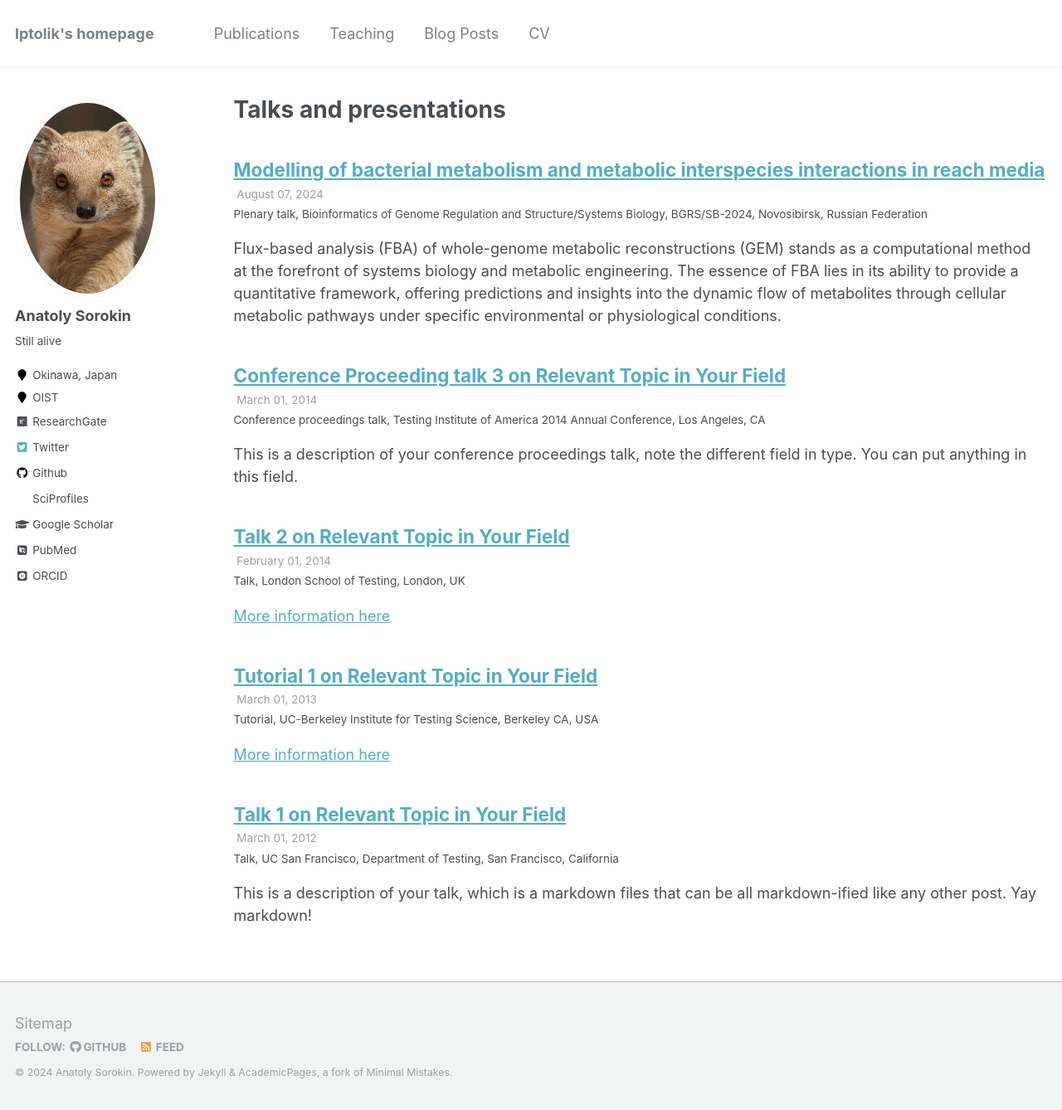
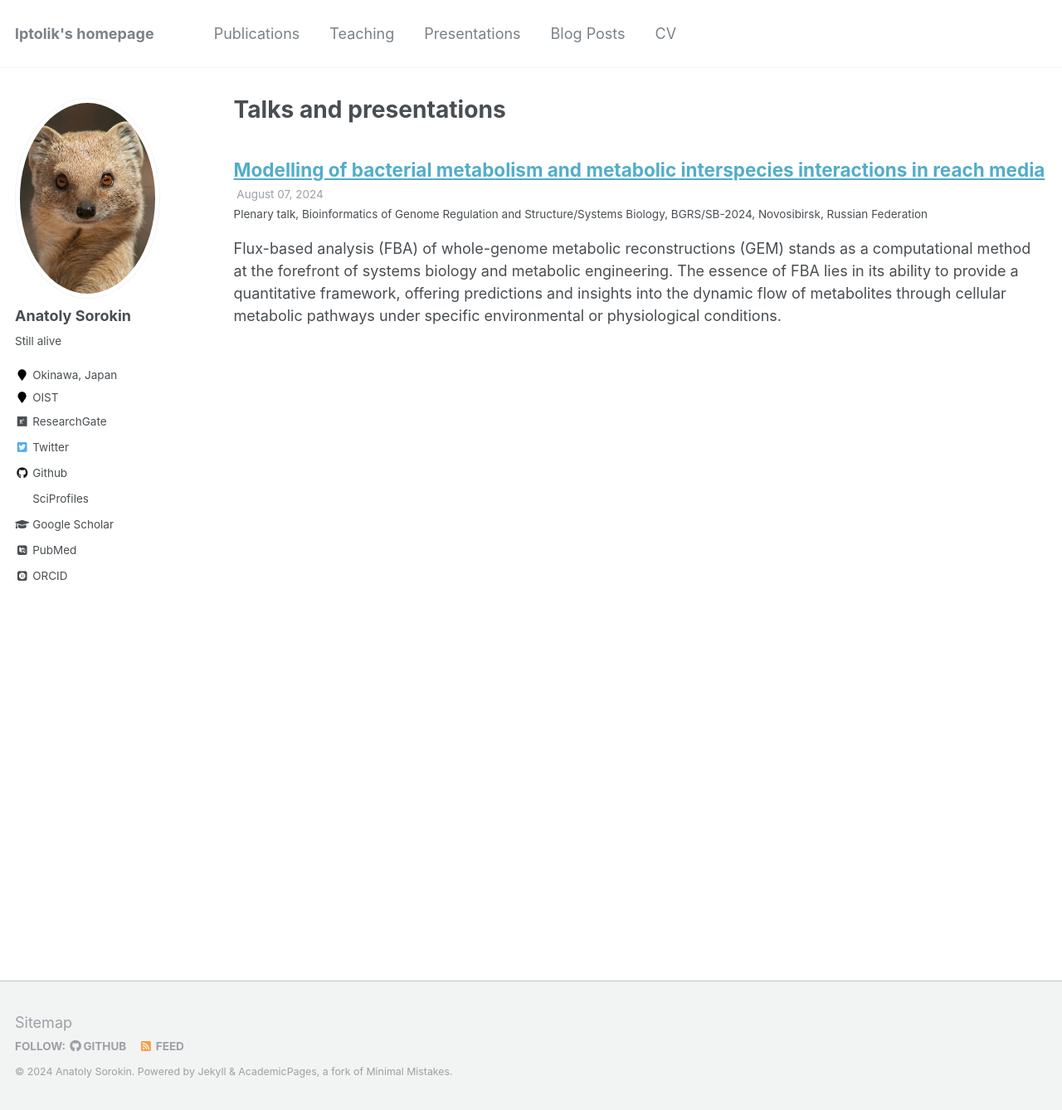
Before and after one commit to lptolik/lptolik.github.io, a Jekyll site: the page built from _pages/talks.html, in a window 1280 px wide and 1338 px high. Shown: the whole window at 83% size. Built offline with Jekyll 4.4.1, drawn with Linux system fonts in a browser that asks for light colours; some web fonts are replaced.

Commit message:
update talks

```diff
--- a/_data/navigation.yml
+++ b/_data/navigation.yml
@@ -6,6 +6,9 @@
   - title: "Teaching"
     url: /teaching/
 
+  - title: "Presentations"
+    url: /talks/
+
   - title: "Blog Posts"
     url: /year-archive/
 
--- a/_talks/2012-03-01-talk-1.md
+++ /dev/null
@@ -1,11 +0,0 @@
----
-title: "Talk 1 on Relevant Topic in Your Field"
-collection: talks
-type: "Talk"
-permalink: /talks/2012-03-01-talk-1
-venue: "UC San Francisco, Department of Testing"
-date: 2012-03-01
-location: "San Francisco, California"
----
-
-This is a description of your talk, which is a markdown files that can be all markdown-ified like any other post. Yay markdown!
--- a/_talks/2013-03-01-tutorial-1.md
+++ /dev/null
@@ -1,13 +0,0 @@
----
-title: "Tutorial 1 on Relevant Topic in Your Field"
-collection: talks
-type: "Tutorial"
-permalink: /talks/2013-03-01-tutorial-1
-venue: "UC-Berkeley Institute for Testing Science"
-date: 2013-03-01
-location: "Berkeley CA, USA"
----
-
-[More information here](http://exampleurl.com)
-
-This is a description of your tutorial, note the different field in type. This is a markdown files that can be all markdown-ified like any other post. Yay markdown!
--- a/_talks/2014-02-01-talk-2.md
+++ /dev/null
@@ -1,13 +0,0 @@
----
-title: "Talk 2 on Relevant Topic in Your Field"
-collection: talks
-type: "Talk"
-permalink: /talks/2014-02-01-talk-2
-venue: "London School of Testing"
-date: 2014-02-01
-location: "London, UK"
----
-
-[More information here](http://example2.com)
-
-This is a description of your talk, which is a markdown files that can be all markdown-ified like any other post. Yay markdown!
--- a/_talks/2014-03-01-talk-3.md
+++ /dev/null
@@ -1,11 +0,0 @@
----
-title: "Conference Proceeding talk 3 on Relevant Topic in Your Field"
-collection: talks
-type: "Conference proceedings talk"
-permalink: /talks/2014-03-01-talk-3
-venue: "Testing Institute of America 2014 Annual Conference"
-date: 2014-03-01
-location: "Los Angeles, CA"
----
-
-This is a description of your conference proceedings talk, note the different field in type. You can put anything in this field.
```
